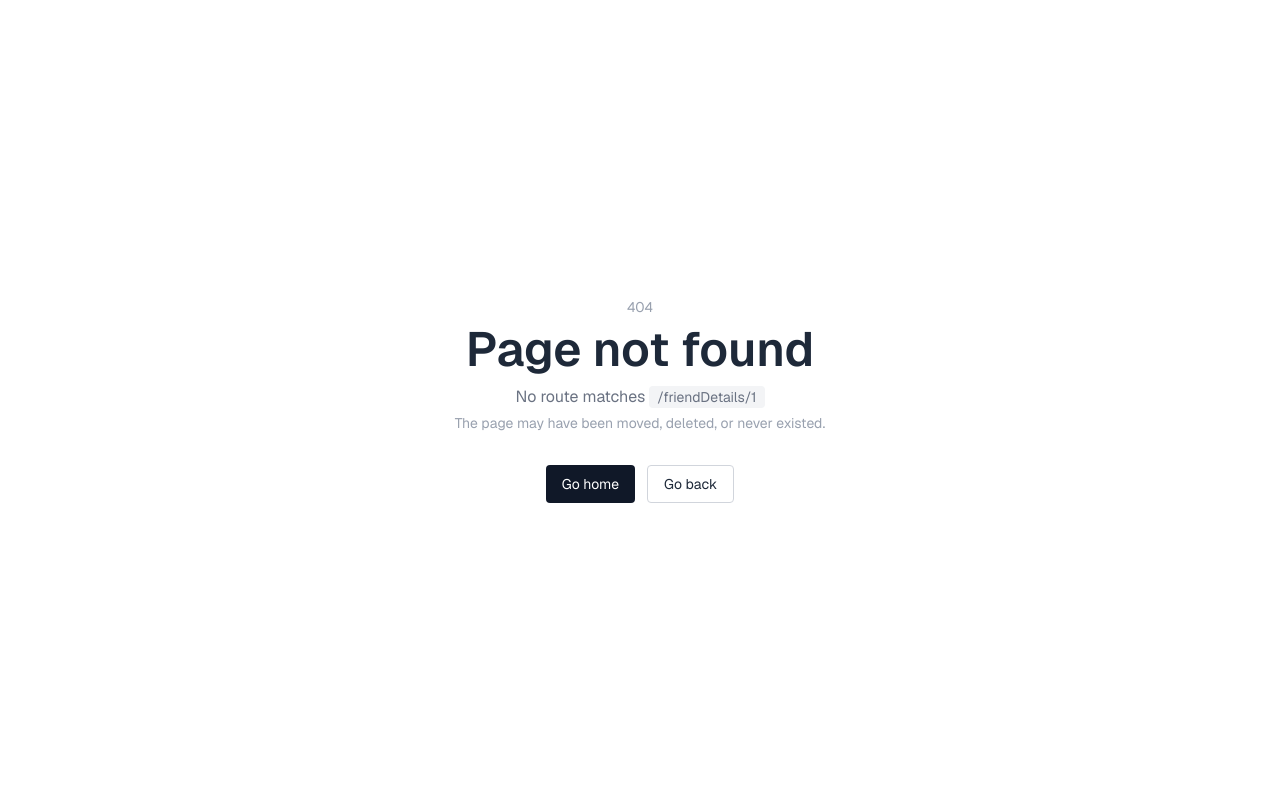
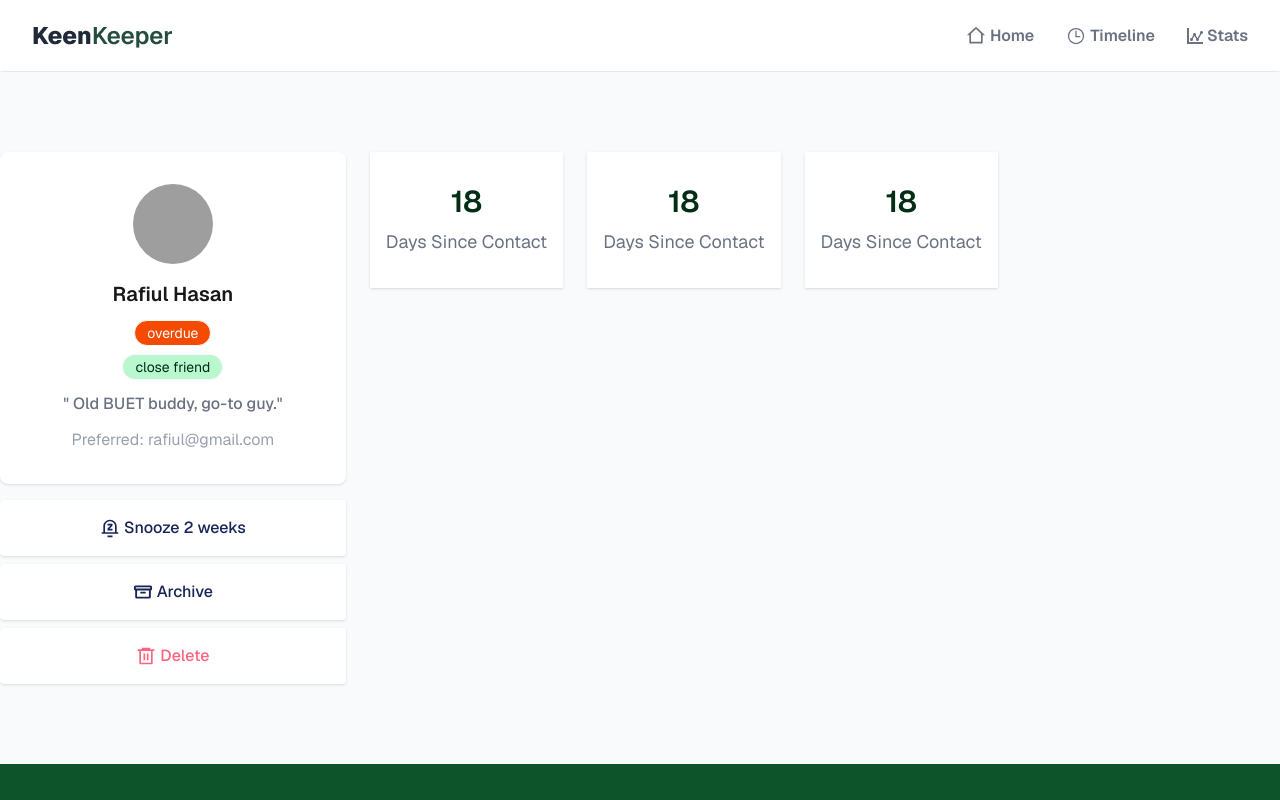
Before and after one commit to romman-hossen/A07-keen-keeper, a React (Vite) app: page /friendDetails/1 in a window 1280 px wide. Before the commit this address had no page. Shown: the top 800 px of the page. Built offline with nearby package versions, Linux system fonts and the light colour scheme; grey boxes are pictures that could not be loaded.

Commit message:
page detail section added

```diff
--- a/package.json
+++ b/package.json
@@ -15,6 +15,7 @@
     "react-dom": "^19.2.4",
     "react-icons": "^5.6.0",
     "react-router": "^7.14.1",
+    "react-spinners": "^0.17.0",
     "tailwindcss": "^4.2.2"
   },
   "devDependencies": {
--- a/public/friendsData.json
+++ b/public/friendsData.json
@@ -3,11 +3,11 @@
     "id": 1,
     "name": "Rafiul Hasan",
     "picture": "https://randomuser.me/api/portraits/men/32.jpg",
-    "email": "rafiul.hasan@gmail.com",
+    "email": "rafiul@gmail.com",
     "days_since_contact": 18,
     "status": "overdue",
     "tags": ["close friend"],
-    "bio": "Met during first year at BUET. We used to pull all-nighters before exams together. Now he's working at a startup in Dhaka.",
+    "bio": "Old BUET buddy, go-to guy.",
     "goal": 14,
     "next_due_date": "2025-07-10"
   },
@@ -15,11 +15,11 @@
     "id": 2,
     "name": "Nadia Sultana",
     "picture": "https://randomuser.me/api/portraits/women/44.jpg",
-    "email": "nadia.sultana@yahoo.com",
+    "email": "nadia@yahoo.com",
     "days_since_contact": 5,
     "status": "on-track",
     "tags": ["school", "childhood"],
-    "bio": "Known each other since Class 4. She moved to Chittagong but we still catch up every week over a call.",
+    "bio": "Childhood friend, knows me well.",
     "goal": 7,
     "next_due_date": "2025-07-04"
   },
@@ -27,11 +27,11 @@
     "id": 3,
     "name": "Aryan Kapoor",
     "picture": "https://randomuser.me/api/portraits/men/55.jpg",
-    "email": "aryan.kapoor@outlook.com",
+    "email": "aryan@outlook.com",
     "days_since_contact": 12,
     "status": "almost due",
     "tags": ["work", "colleague"],
-    "bio": "Worked together at the same company for 2 years. He taught me most of what I know about backend development. Now freelancing.",
+    "bio": "Former colleague, great mentor.",
     "goal": 14,
     "next_due_date": "2025-07-06"
   },
@@ -39,11 +39,11 @@
     "id": 4,
     "name": "Tasnia Akter",
     "picture": "https://randomuser.me/api/portraits/women/68.jpg",
-    "email": "tasnia.akter@gmail.com",
+    "email": "tasnia@gmail.com",
     "days_since_contact": 30,
     "status": "overdue",
     "tags": ["university", "study group"],
-    "bio": "We were in the same thesis group. She helped me survive my final semester. Lives abroad now but still keeps in touch occasionally.",
+    "bio": "Thesis partner, lifesaver.",
     "goal": 21,
     "next_due_date": "2025-06-25"
   },
@@ -51,11 +51,11 @@
     "id": 5,
     "name": "James McCarthy",
     "picture": "https://randomuser.me/api/portraits/men/77.jpg",
-    "email": "james.mccarthy@protonmail.com",
+    "email": "james@protonmail.com",
     "days_since_contact": 9,
     "status": "almost due",
     "tags": ["online friend", "gaming"],
-    "bio": "Met through an online coding challenge in 2022. We both love strategy games and often collaborate on side projects.",
+    "bio": "Online buddy, coding and games.",
     "goal": 10,
     "next_due_date": "2025-07-05"
   },
@@ -63,11 +63,11 @@
     "id": 6,
     "name": "Mehzabin Chowdhury",
     "picture": "https://randomuser.me/api/portraits/women/12.jpg",
-    "email": "mehzabin.c@gmail.com",
+    "email": "mehzabin@gmail.com",
     "days_since_contact": 3,
     "status": "on-track",
     "tags": ["close friend", "neighbourhood"],
-    "bio": "Grew up on the same street. We have coffee together every other week. She's the person I call when I need honest advice.",
+    "bio": "Neighbour, always brutally honest.",
     "goal": 7,
     "next_due_date": "2025-07-08"
   },
@@ -75,11 +75,11 @@
     "id": 7,
     "name": "Tanvir Ahmed",
     "picture": "https://randomuser.me/api/portraits/men/19.jpg",
-    "email": "tanvir.ahmed99@gmail.com",
+    "email": "tanvir@gmail.com",
     "days_since_contact": 45,
     "status": "overdue",
     "tags": ["old friend"],
-    "bio": "Best friends through college. We've drifted a bit since he moved to Canada for his masters but I want to keep that connection alive.",
+    "bio": "College bestie, now in Canada.",
     "goal": 30,
     "next_due_date": "2025-06-15"
   },
@@ -87,11 +87,11 @@
     "id": 8,
     "name": "Sofia Reyes",
     "picture": "https://randomuser.me/api/portraits/women/29.jpg",
-    "email": "sofia.reyes@gmail.com",
+    "email": "sofia@gmail.com",
     "days_since_contact": 6,
     "status": "on-track",
     "tags": ["mentor", "work"],
-    "bio": "My first manager at my internship. She believed in me when I doubted myself. Now I reach out regularly for career advice.",
+    "bio": "Former manager, career guide.",
     "goal": 14,
     "next_due_date": "2025-07-12"
   },
@@ -99,11 +99,11 @@
     "id": 9,
     "name": "Imran Hossain",
     "picture": "https://randomuser.me/api/portraits/men/41.jpg",
-    "email": "imran.hossain@gmail.com",
+    "email": "imran@gmail.com",
     "days_since_contact": 22,
     "status": "overdue",
     "tags": ["cousin"],
-    "bio": "Grew up together at our grandparents' house every summer. We used to fish at the pond behind the village. Haven't talked properly in a while.",
+    "bio": "Cousin, lost touch lately.",
     "goal": 14,
     "next_due_date": "2025-06-28"
   },
@@ -111,11 +111,11 @@
     "id": 10,
     "name": "Priya Sharma",
     "picture": "https://randomuser.me/api/portraits/women/53.jpg",
-    "email": "priya.sharma@gmail.com",
+    "email": "priya@gmail.com",
     "days_since_contact": 4,
     "status": "on-track",
     "tags": ["book club", "hobby"],
-    "bio": "Met at a local book club meetup two years ago. We share the same taste in fiction and often exchange recommendations over text.",
+    "bio": "Book club friend, fiction lover.",
     "goal": 7,
     "next_due_date": "2025-07-07"
   },
@@ -123,11 +123,11 @@
     "id": 11,
     "name": "Lucas Fernandez",
     "picture": "https://randomuser.me/api/portraits/men/62.jpg",
-    "email": "lucas.fernandez@outlook.com",
+    "email": "lucas@outlook.com",
     "days_since_contact": 11,
     "status": "almost due",
     "tags": ["hackathon", "tech friend"],
-    "bio": "We built a project together at a 36-hour hackathon and ended up winning third place. Still brainstorm ideas together whenever we can.",
+    "bio": "Hackathon teammate, won third place.",
     "goal": 10,
     "next_due_date": "2025-07-03"
   },
@@ -135,11 +135,11 @@
     "id": 12,
     "name": "Ruksana Begum",
     "picture": "https://randomuser.me/api/portraits/women/81.jpg",
-    "email": "ruksana.begum@yahoo.com",
+    "email": "ruksana@yahoo.com",
     "days_since_contact": 8,
     "status": "on-track",
     "tags": ["close friend"],
-    "bio": "My closest friend from school. We went through a lot together — exams, heartbreaks, family troubles. She always picks up no matter when I call.",
+    "bio": "School bestie, always picks up.",
     "goal": 10,
     "next_due_date": "2025-07-09"
   }
--- a/src/components/Home/DisplayFriends.jsx
+++ b/src/components/Home/DisplayFriends.jsx
@@ -1,13 +1,14 @@
 import React from 'react';
+import { Link } from 'react-router';
 
 const DisplayFriends = ({friend}) => {
     // console.log(friend)
 
-const {picture,name,days_since_contact:days,tags,status} = friend;
+const {id,picture,name,days_since_contact:days,tags,status} = friend;
 // console.log(name,days,tags)
     return (
-        <div className='p-6 flex flex-col items-center bg-white space-y-2 rounded-lg shadow '>
-            <div className=''>
+        <Link to={`/friendDetails/${id}`} className='p-6 flex flex-col items-center bg-white space-y-2 rounded-lg shadow '>
+            <div>
                 <img className='rounded-full h-20 w-20' src={picture} alt={name} />
             </div>
             <h3 className='text-xl font-semibold mt-1'>{name}</h3>
@@ -18,7 +19,7 @@ const {picture,name,days_since_contact:days,tags,status} = friend;
                </div>)}
             </div>
             <button className={`badge rounded-full p-3 text-white ${status == "on-track" ? "bg-green-900": status == "overdue" ? "bg-orange-600":"bg-yellow-500"}`}>{status}</button>
-        </div>
+        </Link>
     );
 };
 
--- a/src/custom/useFriends.jsx
+++ b/src/custom/useFriends.jsx
@@ -1,16 +1,20 @@
-import React, { useEffect, useState } from 'react';
+import React, { useEffect, useState } from "react";
 
 const useFriends = () => {
-    const [friends,setFriends] = useState([]);
-    useEffect(() =>{
-        const fetchData = async() =>{
-            const res = await fetch("/friendsData.json");
-            const data = await res.json();
-            setFriends(data)
-        }
-        fetchData()
-    },[]);
-    return {friends}
+  const [friends, setFriends] = useState([]);
+  const [loading, setLoading] = useState(true);
+  useEffect(() => {
+    const fetchData = async () => {
+      const res = await fetch("/friendsData.json");
+      const data = await res.json();
+      setTimeout(() => {
+        setFriends(data);
+        setLoading(false);
+      },500);
+    };
+    fetchData();
+  }, []);
+  return { friends, loading };
 };
 
 export default useFriends;
--- /dev/null
+++ b/src/pages/friendDetails/DetailsRight.jsx
@@ -0,0 +1,28 @@
+import React from 'react';
+
+const DetailsRight = ({findData}) => {
+    const { days_since_contact:days,next_due_date: nextDue, goal,} = findData;
+    return (
+       <>
+       <div className=''>
+        <div className='flex gap-6'>
+            <div className='py-8 px-4 text-center bg-white shadow'>
+                <h3 className='text-3xl font-semibold text-green-950 mb-2'>{days}</h3>
+                <span className='text-lg text-gray-500'>Days Since Contact</span>
+            </div>
+            <div className='py-8 px-4 text-center bg-white shadow'>
+                <h3 className='text-3xl font-semibold text-green-950 mb-2'>{days}</h3>
+                <span className='text-lg text-gray-500'>Days Since Contact</span>
+            </div>
+            <div className='py-8 px-4 text-center bg-white shadow'>
+                <h3 className='text-3xl font-semibold text-green-950 mb-2'>{days}</h3>
+                <span className='text-lg text-gray-500'>Days Since Contact</span>
+            </div>
+        </div>
+        <h3></h3>
+       </div>
+       </>
+    );
+};
+
+export default DetailsRight;
--- /dev/null
+++ b/src/pages/friendDetails/FriendDetails.jsx
@@ -0,0 +1,109 @@
+import React from "react";
+import { useParams } from "react-router";
+import useFriends from "../../custom/useFriends";
+import { PuffLoader } from "react-spinners";
+import { RiDeleteBin6Line, RiNotificationSnoozeLine } from "react-icons/ri";
+import { PiArchiveBold } from "react-icons/pi";
+import DetailsRight from "./DetailsRight";
+
+const FriendDetails = () => {
+  const { id } = useParams();
+  console.log(id);
+
+  const { friends, loading } = useFriends();
+
+  console.log(friends);
+  const findData = friends.find((friend) => friend.id == id);
+
+  if (loading) {
+    return (
+      <div className="flex justify-center min-h-[50vh] items-center">
+        <PuffLoader color="#2D8C41" />
+        Looooding
+      </div>
+    );
+  }
+
+  //       {
+  //     "id": 1,
+  //     "name": "Rafiul Hasan",
+  //     "picture": "https://randomuser.me/api/portraits/men/32.jpg",
+  //     "email": "rafiul@gmail.com",
+  //     "days_since_contact": 18,
+  //     "status": "overdue",
+  //     "tags": ["close friend"],
+  //     "bio": "Old BUET buddy, go-to guy.",
+  //     "goal": 14,
+  //     "next_due_date": "2025-07-10"
+  //   },
+
+  const {
+    name,
+    picture,
+    email,
+    tags,
+    status,
+    bio,
+  } = findData;
+  //   console.log(status);
+
+  return (
+    <div className="container mx-auto my-20">
+      <div className="flex gap-6">
+        <div className="">
+          <div className="bg-white flex flex-col justify-center items-center space-y-3 p-8 shadow rounded-lg">
+            <div>
+              <img
+                className="rounded-full h-20 w-20"
+                src={picture}
+                alt={name}
+              />
+            </div>
+            <h3 className="text-xl font-semibold mt-1">{name}</h3>
+            <div className="space-y-2">
+            <div className="text-center">
+            <button
+              className={`badge rounded-full p-3 text-white ${status == "on-track" ? "bg-green-900" : status == "overdue" ? "bg-orange-600" : "bg-yellow-500"}`}
+            >
+              {status}
+            </button>
+            </div>
+            <div className="flex gap-1">
+              {tags.map((tag, ind) => (
+                <div
+                  className="flex badge bg-green-200 text-green-950 p-3 rounded-full"
+                  key={ind}
+                  tag={tag}
+                >
+                  <span>{tag}</span>
+                </div>
+              ))}
+            </div>
+            </div>
+            <h3 className="font-medium text-gray-500">{`" ${bio}"`}</h3>
+            <h4 className="text-gray-400">Preferred: {email}</h4>
+          </div>
+          <div className="pt-4 space-y-2 ">
+            <span className="flex items-center justify-center gap-1 px-25 py-4 bg-white shadow rounded-sm font-medium text-blue-950">
+                <RiNotificationSnoozeLine className="text-xl"/>
+                Snooze 2 weeks
+            </span>
+            <span className="flex  items-center justify-center gap-1 px-25 py-4 bg-white shadow rounded-sm font-medium text-blue-950">
+                <PiArchiveBold className="text-xl"/>
+                Archive
+            </span>
+            <span className="flex items-center justify-center gap-1 px-25 py-4 bg-white shadow rounded-sm font-medium text-error">
+                <RiDeleteBin6Line className="text-xl"/>
+                Delete
+            </span>
+          </div>
+        </div>
+        <div className=""                                         >
+            <DetailsRight findData={findData}/>
+        </div>
+      </div>
+    </div>
+  );
+};
+
+export default FriendDetails;
--- a/src/pages/home/Home.jsx
+++ b/src/pages/home/Home.jsx
@@ -3,10 +3,11 @@ import HomePage from "../../components/Home/Banner";
 import Card from "../../components/Home/Card";
 import useFriends from "../../custom/useFriends";
 import DisplayFriends from "../../components/Home/DisplayFriends";
+import { PuffLoader } from "react-spinners";
 
 
 const Home = () => {
-  const {friends} = useFriends();
+  const {friends,loading} = useFriends();
   // const friendsData = friends;
   return (
     <div className="container mx-auto ">
@@ -14,7 +15,8 @@ const Home = () => {
       <Card />
        <div className="border-b border-gray-200 my-10"></div>
        <h3 className="text-2xl font-bold text-green-950 mb-4 text-center md:text-left">Your Friends</h3>
-       <div className="grid grid-cols-1 sm:grid-cols-2 lg:grid-cols-4 gap-6 mb-20 px-8 md:px-2 lg:px-1">
+       {loading && <div className="flex justify-center min-h-[50vh] items-center"><PuffLoader color="#2D8C41"/></div>}
+       <div className="grid grid-cols-1 sm:grid-cols-2 lg:grid-cols-3 xl:grid-cols-4 gap-6 mb-20 px-8 md:px-2 lg:px-1">
         {
           friends.map( friend => <DisplayFriends friend={friend} key={friend.id}/>)
         }
--- a/src/routes/routes.jsx
+++ b/src/routes/routes.jsx
@@ -4,6 +4,7 @@ import Stats from "../pages/stats/Stats";
 import Timeline from "../pages/timeline/Timeline";
 import NotFound from "../pages/NotFound/NotFound";
 import Home from "../pages/home/home";
+import friendDetails from "../pages/friendDetails/FriendDetails";
 
 
 export const router = createBrowserRouter([
@@ -20,8 +21,12 @@ export const router = createBrowserRouter([
                 Component:Timeline
             },
             {
-                path:"stats",
+                path:"/stats",
                 Component:Stats
+            },
+            {
+                path:"/friendDetails/:id",
+                Component : friendDetails
             }
         ],
         errorElement: <NotFound />
```
Also changed, not shown: 1 other file (tests, documents, lock files or other folders).
